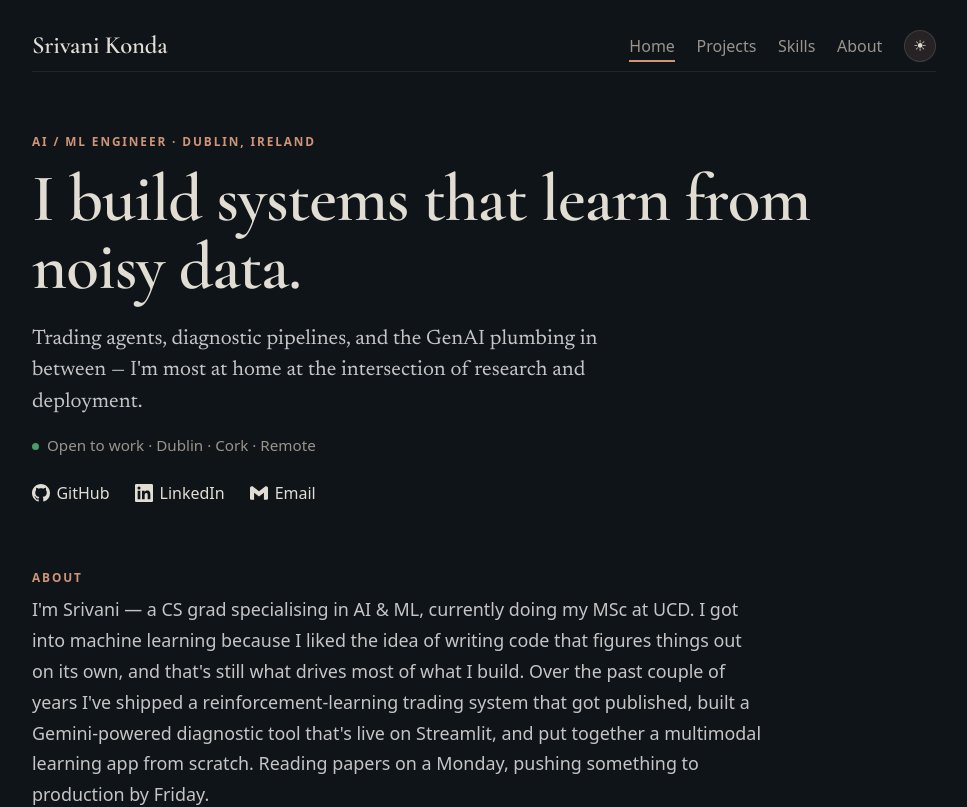
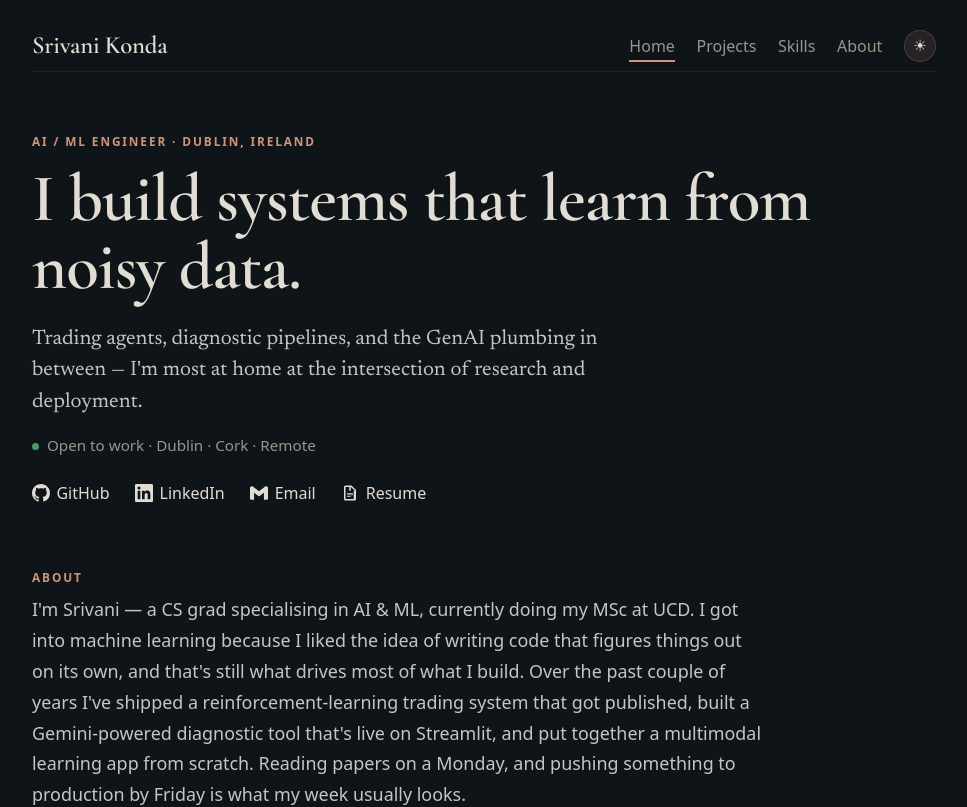
Before and after one commit to srivanik8/portfolio, a React (Vite) app: page / in a window 1280 px wide. Shown: the top 807 px of the page, without its empty margins (156-1123 px from the left). Built offline with nearby package versions, Linux system fonts and the light colour scheme; a web font is replaced by a local one.

Commit message:
added resume

```diff
--- a/src/App.tsx
+++ b/src/App.tsx
@@ -43,10 +43,19 @@ function GmailIcon({ size = 18 }: { size?: number }) {
   );
 }
 
+function ResumeIcon({ size = 18 }: { size?: number }) {
+  return (
+    <svg width={size} height={size} viewBox="0 0 24 24" fill="currentColor">
+      <path d="M14 2H6a2 2 0 0 0-2 2v16a2 2 0 0 0 2 2h12a2 2 0 0 0 2-2V8l-6-6zm-1 1.5L18.5 9H13V3.5zM6 4h5v5h6v11H6V4zm2 8h8v1H8v-1zm0 2h8v1H8v-1zm0 2h5v1H8v-1z" />
+    </svg>
+  );
+}
+
 function SocialIcon({ label, size }: { label: string; size?: number }) {
   if (label === "GitHub") return <GitHubIcon size={size} />;
   if (label === "LinkedIn") return <LinkedInIcon size={size} />;
   if (label === "Email") return <GmailIcon size={size} />;
+  if (label === "Resume") return <ResumeIcon size={size} />;
   return null;
 }
 
@@ -149,6 +158,7 @@ const socials = [
   { label: "GitHub", url: "https://github.com/srivanik8" },
   { label: "LinkedIn", url: "https://linkedin.com/in/srivani-konda" },
   { label: "Email", url: "mailto:imkondasrivani@gmail.com" },
+  { label: "Resume", url: "https://drive.google.com/file/d/18c9uv-t6_AcKsGsi8WhD5kC_0EeyoI2G/view?usp=sharing"},
 ];
 
 // ── SocialLink ─────────────────────────────────────────────────────────────────
@@ -218,7 +228,7 @@ function HomePage({ go }: { go: (p: Page) => void }) {
       <section style={{ paddingTop: "4rem" }}>
         <p style={{ margin: "0 0 0.5rem", fontFamily: "'Satoshi', system-ui, sans-serif", fontSize: "0.74rem", fontWeight: 700, letterSpacing: "0.16em", textTransform: "uppercase", color: "var(--accent)" }}>About</p>
         <p style={{ margin: 0, maxWidth: "46rem", fontFamily: "'Satoshi', system-ui, sans-serif", fontSize: "1.12rem", lineHeight: 1.72, color: "var(--fg)" }}>
-          I'm Srivani — a CS grad specialising in AI & ML, currently doing my MSc at UCD. I got into machine learning because I liked the idea of writing code that figures things out on its own, and that's still what drives most of what I build. Over the past couple of years I've shipped a reinforcement-learning trading system that got published, built a Gemini-powered diagnostic tool that's live on Streamlit, and put together a multimodal learning app from scratch. Reading papers on a Monday, pushing something to production by Friday.
+          I'm Srivani — a CS grad specialising in AI & ML, currently doing my MSc at UCD. I got into machine learning because I liked the idea of writing code that figures things out on its own, and that's still what drives most of what I build. Over the past couple of years I've shipped a reinforcement-learning trading system that got published, built a Gemini-powered diagnostic tool that's live on Streamlit, and put together a multimodal learning app from scratch. Reading papers on a Monday, and pushing something to production by Friday is what my week usually looks.
         </p>
       </section>
 
@@ -252,9 +262,6 @@ function ProjectsPage() {
       <header style={{ maxWidth: "44rem", marginBottom: "2rem" }}>
         <p style={{ margin: "0 0 0.5rem", fontFamily: "'Satoshi', system-ui, sans-serif", fontSize: "0.74rem", fontWeight: 700, letterSpacing: "0.16em", textTransform: "uppercase", color: "var(--accent)" }}>Projects</p>
         <h1 style={{ margin: 0, fontFamily: "'Cormorant Garamond', Georgia, serif", fontSize: "clamp(2.4rem, 5vw, 3.2rem)", fontWeight: 600, lineHeight: 1.04, letterSpacing: "-0.015em", color: "var(--ink)" }}>Research that ships</h1>
-        <p style={{ margin: "0.8rem 0 0", fontFamily: "'Newsreader', Georgia, serif", fontSize: "1.15rem", lineHeight: 1.5, color: "var(--muted)" }}>
-          From a published RL trading system to a live diagnostic tool — the through-line is turning models into things people can actually use.
-        </p>
       </header>
 
       {/* Row 1: 2 cards */}
@@ -275,7 +282,7 @@ function SkillsPage() {
     <div>
       <header style={{ maxWidth: "44rem", marginBottom: "2.2rem" }}>
         <p style={{ margin: "0 0 0.5rem", fontFamily: "'Satoshi', system-ui, sans-serif", fontSize: "0.74rem", fontWeight: 700, letterSpacing: "0.16em", textTransform: "uppercase", color: "var(--accent)" }}>Toolkit</p>
-        <h1 style={{ margin: 0, fontFamily: "'Cormorant Garamond', Georgia, serif", fontSize: "clamp(2.4rem, 5vw, 3.2rem)", fontWeight: 600, lineHeight: 1.04, letterSpacing: "-0.015em", color: "var(--ink)" }}>Skills & recognition</h1>
+        <h1 style={{ margin: 0, fontFamily: "'Cormorant Garamond', Georgia, serif", fontSize: "clamp(2.4rem, 5vw, 3.2rem)", fontWeight: 600, lineHeight: 1.04, letterSpacing: "-0.015em", color: "var(--ink)" }}>Skills & Recognition</h1>
       </header>
       <div style={{ display: "grid", gridTemplateColumns: "repeat(auto-fill, minmax(260px, 1fr))", gap: "1.6rem 2rem" }}>
         {skills.map((cat) => (
@@ -324,9 +331,6 @@ function AboutPage() {
       <header style={{ maxWidth: "44rem", marginBottom: "2.4rem" }}>
         <p style={{ margin: "0 0 0.5rem", fontFamily: "'Satoshi', system-ui, sans-serif", fontSize: "0.74rem", fontWeight: 700, letterSpacing: "0.16em", textTransform: "uppercase", color: "var(--accent)" }}>About</p>
         <h1 style={{ margin: 0, fontFamily: "'Cormorant Garamond', Georgia, serif", fontSize: "clamp(2.4rem, 5vw, 3.2rem)", fontWeight: 600, lineHeight: 1.04, letterSpacing: "-0.015em", color: "var(--ink)" }}>The path so far</h1>
-        <p style={{ margin: "0.8rem 0 0", fontFamily: "'Newsreader', Georgia, serif", fontSize: "1.15rem", lineHeight: 1.55, color: "var(--muted)" }}>
-          A CS grad specialising in AI & ML, now on an MSc at UCD — building at the seam between research and production.
-        </p>
       </header>
 
       <section style={{ marginBottom: "3rem" }}>
@@ -365,7 +369,7 @@ function AboutPage() {
         </div>
       </section>
 
-      <section style={{ border: "1px solid var(--border)", borderRadius: "0.8rem", background: "var(--surface)", padding: "1.8rem 2rem" }}>
+      <section style={{ padding: "1.8rem 2rem" }}>
         <p style={{ margin: "0 0 0.4rem", fontFamily: "'Satoshi', system-ui, sans-serif", fontSize: "0.74rem", fontWeight: 700, letterSpacing: "0.16em", textTransform: "uppercase", color: "var(--accent)" }}>Get in touch</p>
         <h2 style={{ margin: "0 0 1rem", fontFamily: "'Cormorant Garamond', Georgia, serif", fontSize: "1.7rem", fontWeight: 600, color: "var(--ink)" }}>Let's build something.</h2>
         <div style={{ display: "flex", flexWrap: "wrap", gap: "0.5rem 1.6rem" }}>
```
